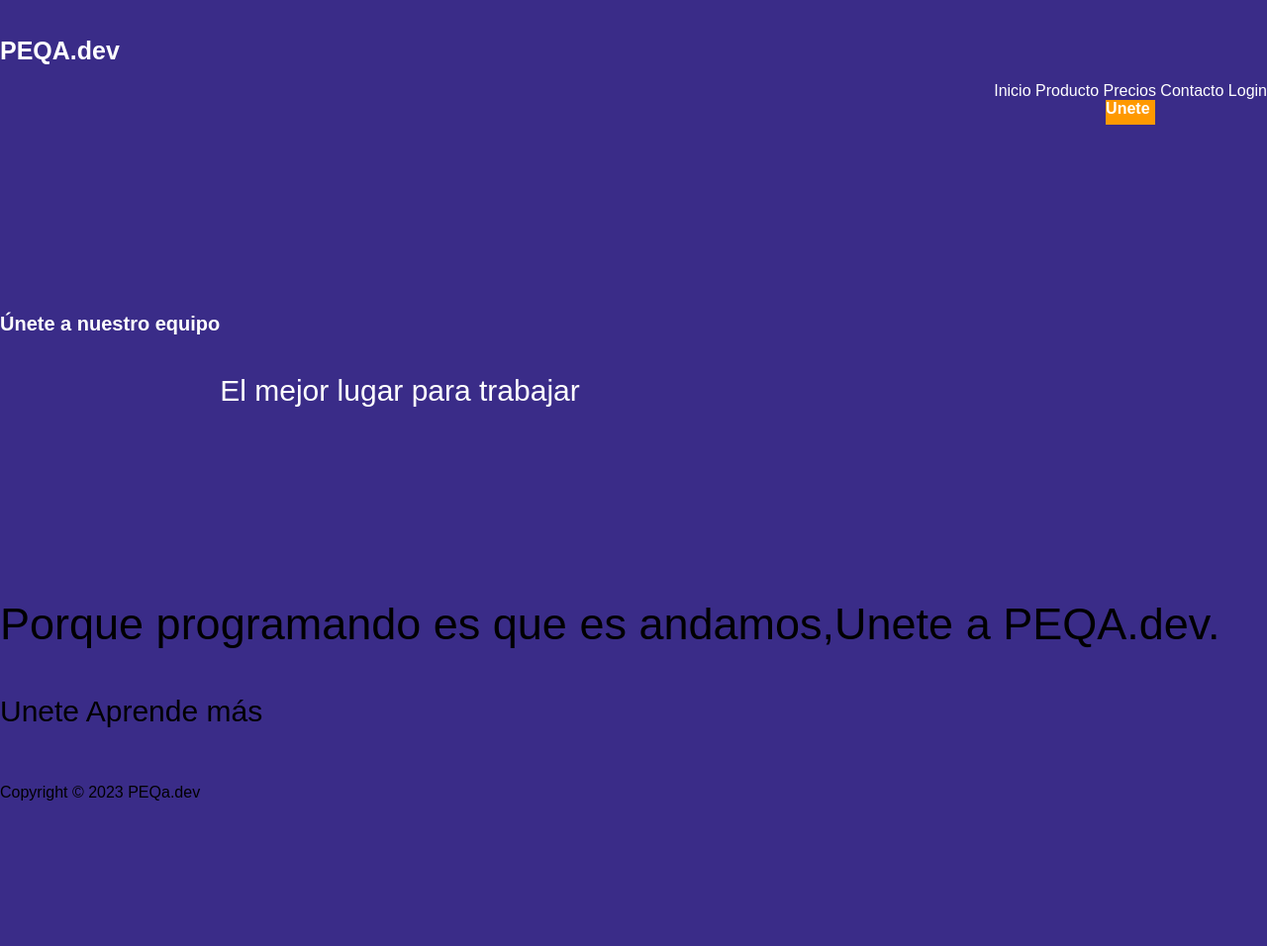
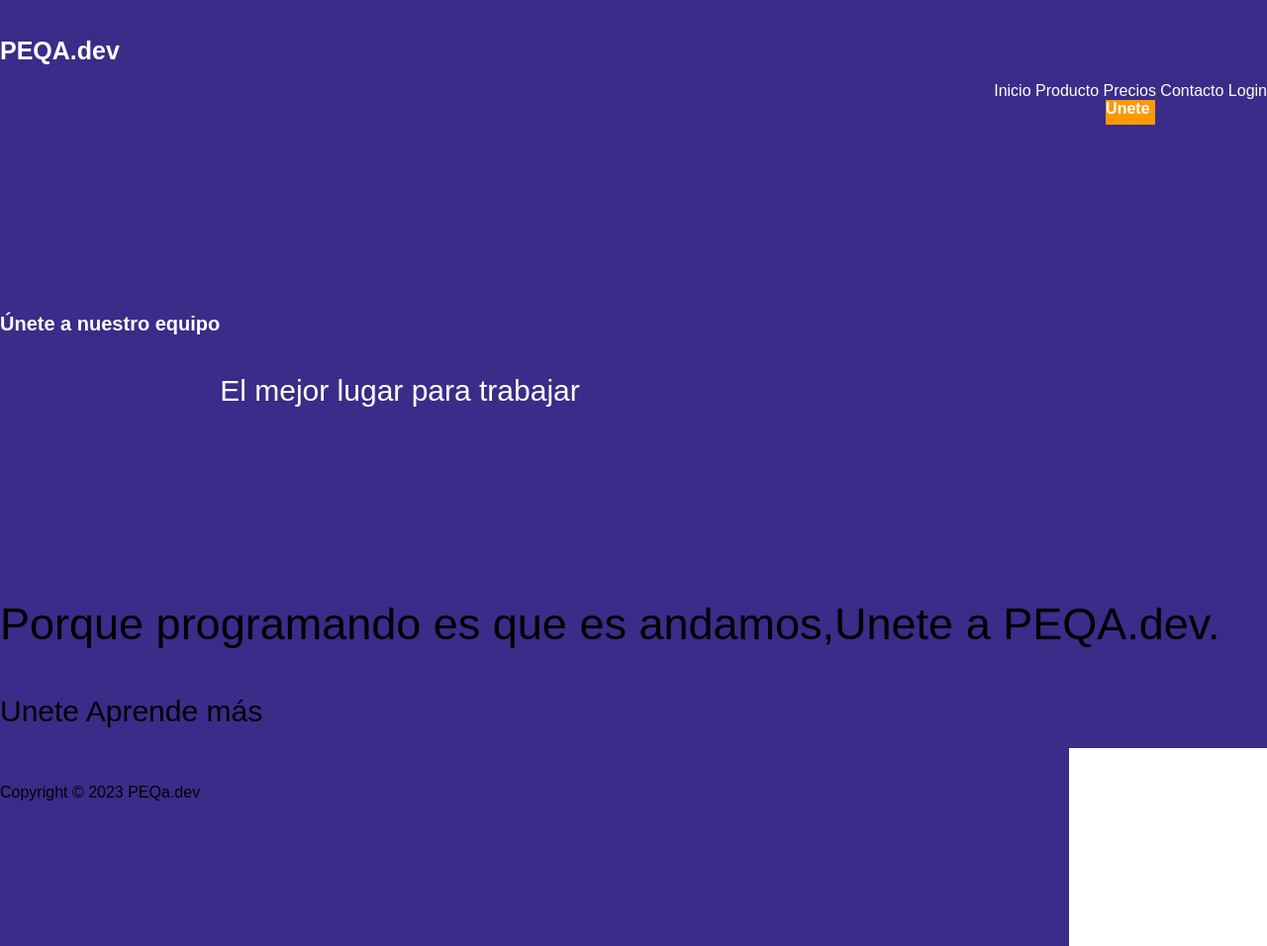
Before and after one commit to Deivo7/2023-SEMII-DESIV-G1--Rodriguez-David, a plain HTML site: page Parcial2/peaqdev.html in a window 1280 px wide. Shown: the whole page at 99% size. Before the commit the page ends 856 px from the top, so only its background shows below. Drawn offline with Linux system fonts and the light colour scheme.

Commit message:
parcial 2

```diff
--- a/Parcial2/peaqdev.html
+++ b/Parcial2/peaqdev.html
@@ -30,6 +30,9 @@
 
     </section>
   </main>
+  <div class="cuadrado">
+</div>
+
   <footer>
     <p>Copyright &copy; 2023 PEQa.dev</p>
   </footer>
--- a/Parcial2/style.css
+++ b/Parcial2/style.css
@@ -119,3 +119,10 @@ body {
     margin: 0 auto;
     display: block;
   }
+
+  .cuadrado {
+    width: 200px;
+    height: 200px;
+    background-color: white;
+    float: right;
+  }
```
